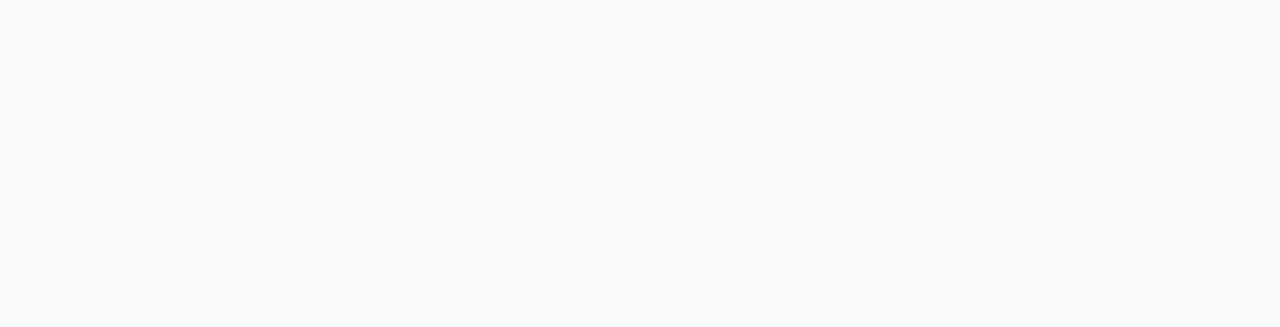
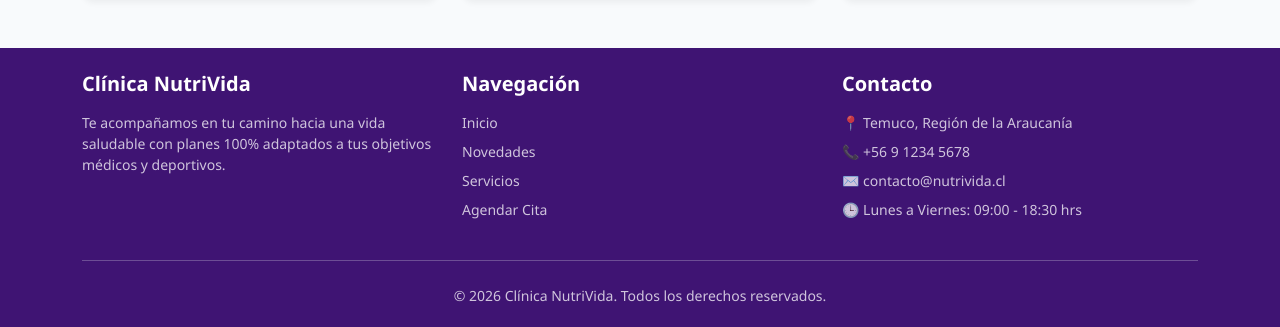
Before and after one commit to sefloresz-svg/Clinica_NutriVida, a React (Vite) app: page / in a window 1280 px wide. Shown: the part 873-1200 px from the top of the page. Before the commit the page ends 897 px from the top, so only its background shows below. Built offline with nearby package versions, Linux system fonts and the light colour scheme.

Commit message:
Implementacion del Footer en App

```diff
--- a/src/App.tsx
+++ b/src/App.tsx
@@ -7,6 +7,7 @@
 import Agendar from "./paginas/Agendar";
 import Login from "./paginas/Login";
 import Pacientes from "./paginas/Pacientes";
+import Footer from "./componentes/organismos/Footer";
 
 function App() {
   const location = useLocation();
@@ -14,10 +15,13 @@
   const esPaginaLogin = location.pathname === "/login";
 
   return (
-    <div>
+    <div className="d-flex flex-column min-vh-100">
+
       {!esPaginaLogin && <Navbar />}
 
+      <main className="flex-grow-1">
         <Routes>
+
           <Route path="/" element={<Inicio />} />
           <Route path="/novedades" element={<Novedades />} />
           <Route path="/servicios" element={<Servicios />} />
@@ -25,7 +29,11 @@
           <Route path="/agendar" element={<Agendar />} />
           <Route path="/login" element={<Login />} />
           <Route path="/pacientes" element={<Pacientes />} />
+
         </Routes>
+      </main>
+
+      {!esPaginaLogin && <Footer />}
     </div>
   );
 }
```
Lines whose indentation alone changed are shown as unchanged.
